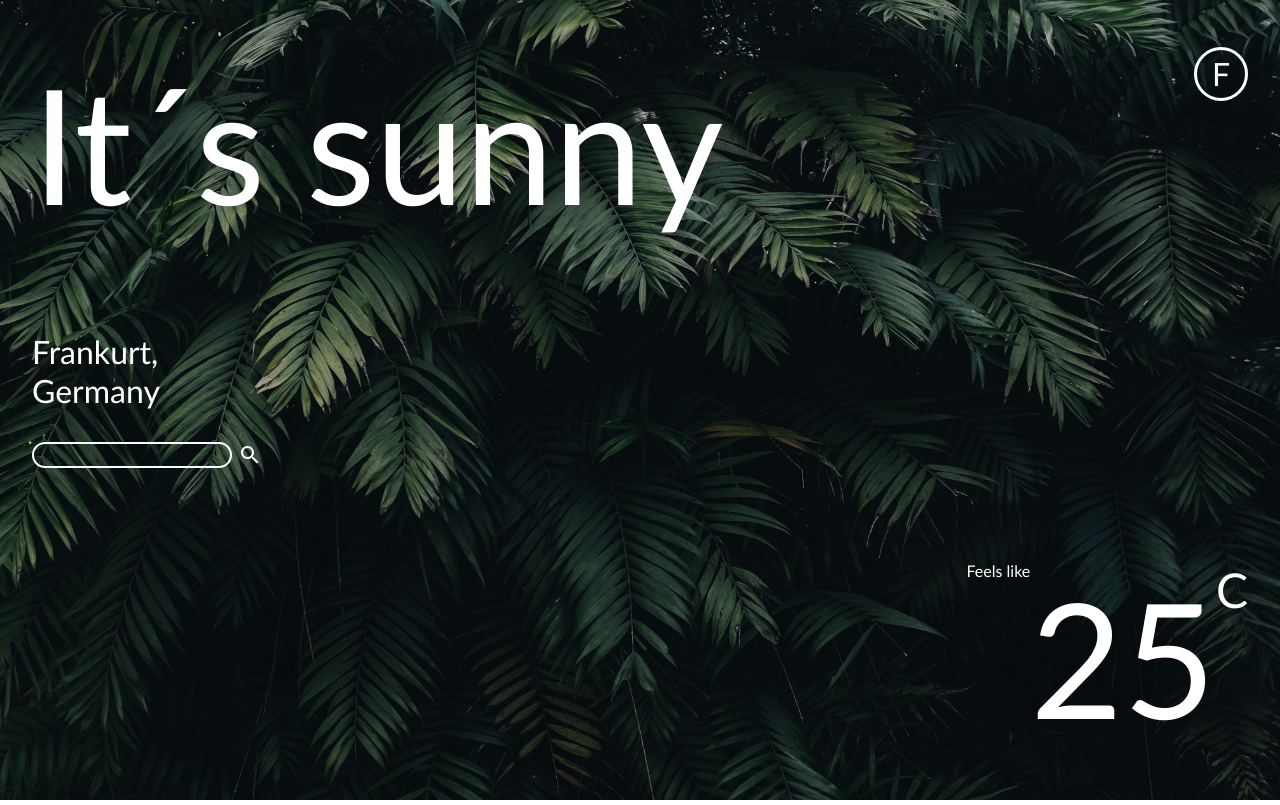
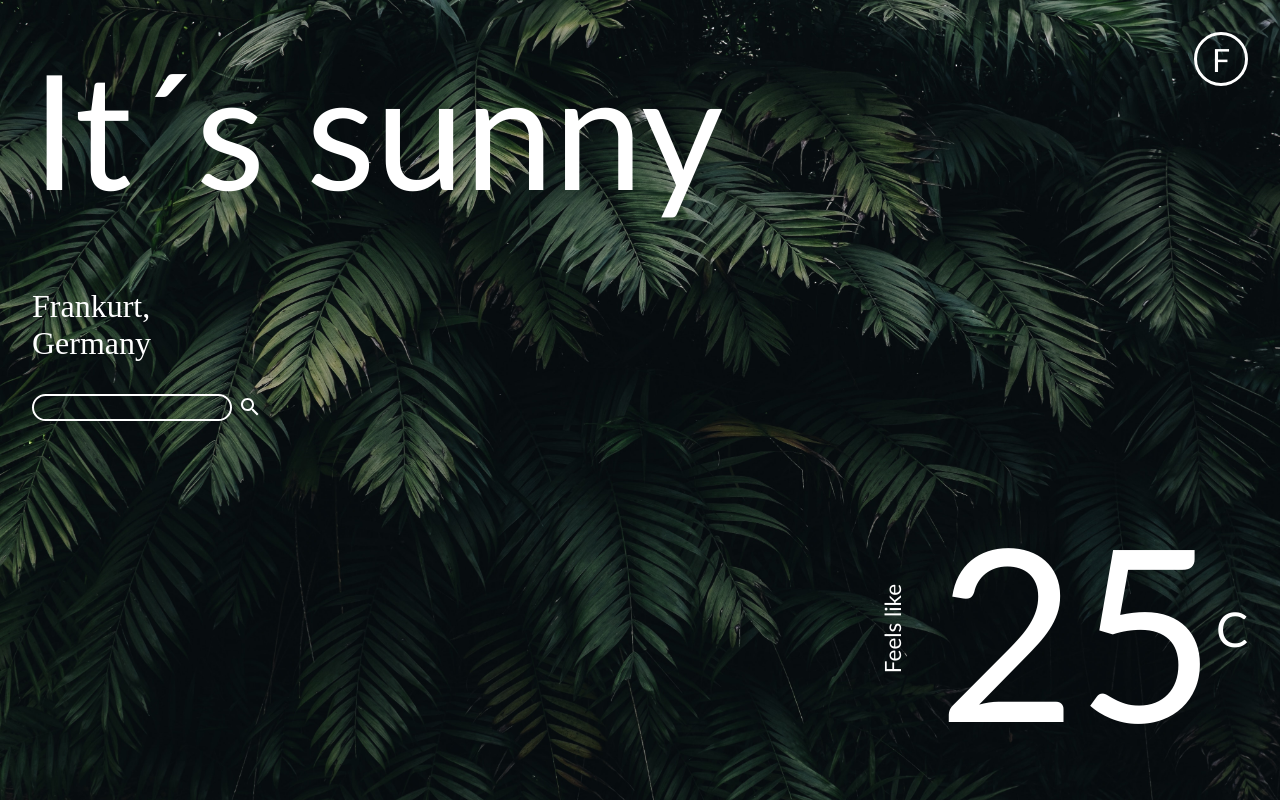
Before and after one commit to guudewie/weather_app, a website built with webpack: page dist/index.html in a window 1280 px wide. Built offline with nearby package versions, Linux system fonts and the light colour scheme.

Commit message:
change ui styling

```diff
--- a/dist/index.html
+++ b/dist/index.html
@@ -35,7 +35,7 @@
       <div class="bottom-container">
         <div class="temp"></div>
         <section class="feelslike">
-            Feels like
+            <div class="feelslike boiler">Feels like</div>
             <div class="feelslike number">25</div>
             <div class="feelslike sign">C</div>
         </section>
--- a/dist/style.css
+++ b/dist/style.css
@@ -19,6 +19,11 @@ div.app-container {
   display: flex;
   flex-direction: column;
   justify-content: space-around;
+}
+
+.location {
+    font-family: 'Times New Roman', Times, serif;
+    font-weight: 100;
 }
 
 .condition {
@@ -84,12 +89,18 @@ button#weathersearch {
 .feelslike {
     display: flex;
     flex-direction: row;
+    align-items: center;
 }
 
 .feelslike.number {
-    font-size: 10rem;
+    font-size: 15rem;
 }
 
 .feelslike.sign {
     font-size: 3rem;
 }
+
+.feelslike.boiler {
+    transform: rotate(-90deg);
+    font-size: 1.4rem;
+}
```
